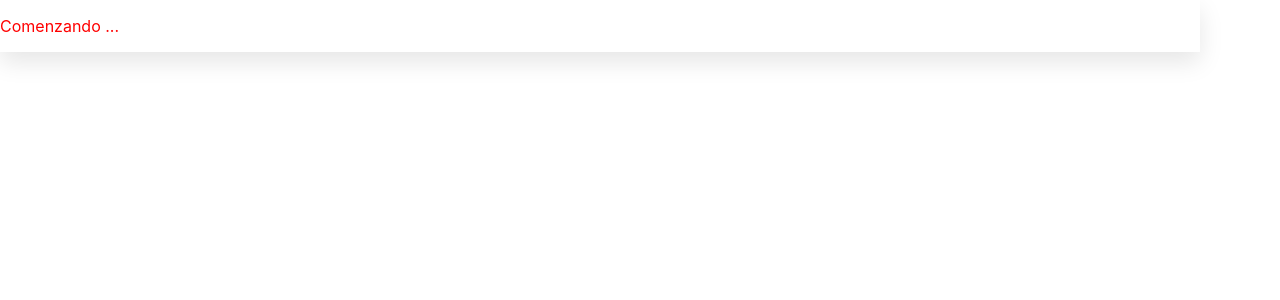
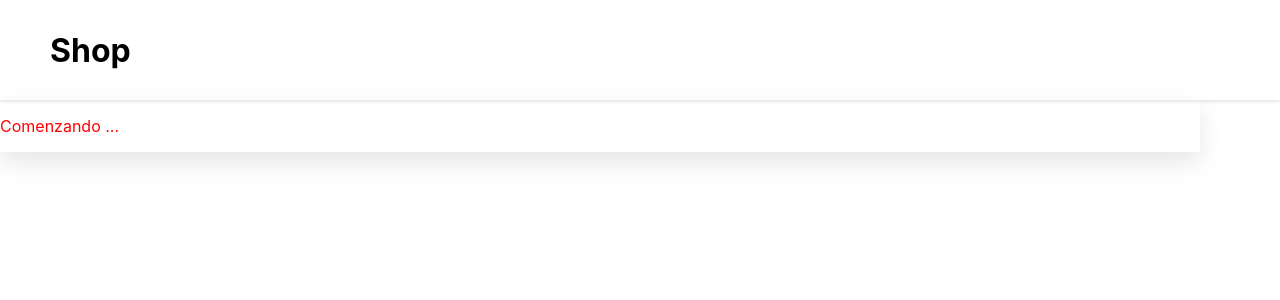
Before and after one commit to LuisanaHenmary/CarritoCompras, a React (Create React App) app: page / in a window 1280 px wide. Shown: the top 300 px of the page. Built offline with nearby package versions, Linux system fonts and the light colour scheme.

Commit message:
add NavBar component

```diff
--- a/src/App.js
+++ b/src/App.js
@@ -1,5 +1,6 @@
 import styled from 'styled-components'
 import Layout from './components/Layout';
+import NavBar from './components/NavBar';
 
 const Parr = styled.p`
   color:red;
@@ -8,6 +9,7 @@ const Parr = styled.p`
 const App = () => {
   return (
     <>
+      <NavBar />
       <Layout>
         <Parr>Comenzando ...</Parr>
       </Layout>
--- /dev/null
+++ b/src/components/NavBar.js
@@ -0,0 +1,28 @@
+import styled from "styled-components"
+
+const Nav = styled.nav`
+    display:flex;
+    flex-direction:row;
+    align-items:center;
+    height:100px;
+    justify-content:space-between;
+    position:relative;
+    padding:0 50px;
+    box-shadow:0 2px 3px rgb(0,0,0,0.1);
+
+`
+
+const Logo = styled.div`
+    font-weight:700;
+    font-size:2rem;
+`
+
+const NavBar = () =>{
+    return(
+        <Nav>
+            <Logo >Shop</Logo>
+        </Nav>
+    )
+}
+
+export default NavBar
```
